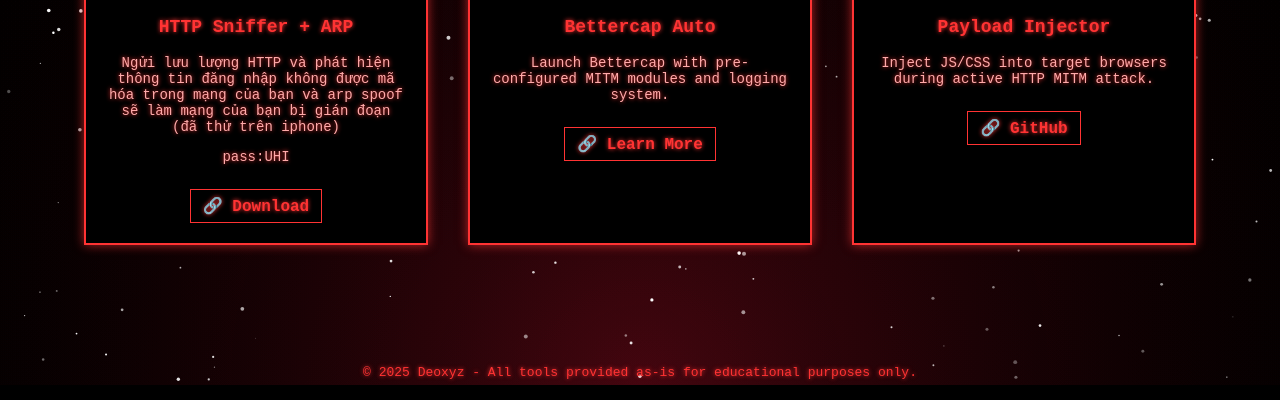
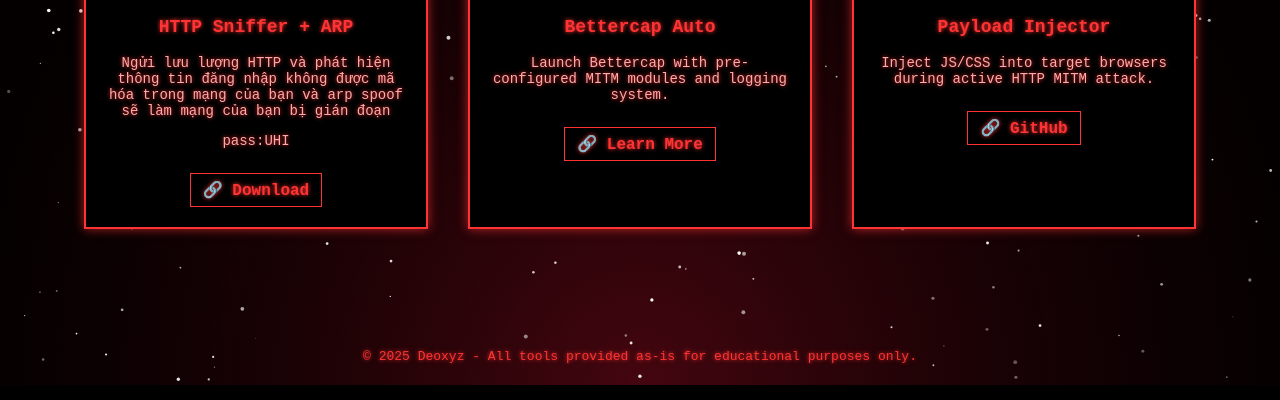
Before and after one commit to UNKNOWHATIDENTIFIED/UAI.github.io, a plain HTML site: page tools.html in a window 1280 px wide. Shown: the part 415-815 px from the top of the page. Drawn offline with Linux system fonts and the light colour scheme; animation ran at ten frames a second.

Commit message:
Update tools.html

```diff
--- a/tools.html
+++ b/tools.html
@@ -111,7 +111,7 @@
     <div class="tool-card">
       <img src="https://github.com/UNKNOWHATIDENTIFIED/unknowhatidentified.github.io/blob/main/f529c672-c2df-4314-a9d7-ea3c1f6fe264.png?raw=true" alt="Tool 1">
       <h3>HTTP Sniffer + ARP </h3>
-      <p>Ngửi lưu lượng HTTP và phát hiện thông tin đăng nhập không được mã hóa trong mạng của bạn và arp spoof sẽ làm mạng của bạn bị gián đoạn (đã thử trên iphone)
+      <p>Ngửi lưu lượng HTTP và phát hiện thông tin đăng nhập không được mã hóa trong mạng của bạn và arp spoof sẽ làm mạng của bạn bị gián đoạn
 </p>
       <p>
         pass:UHI
```
